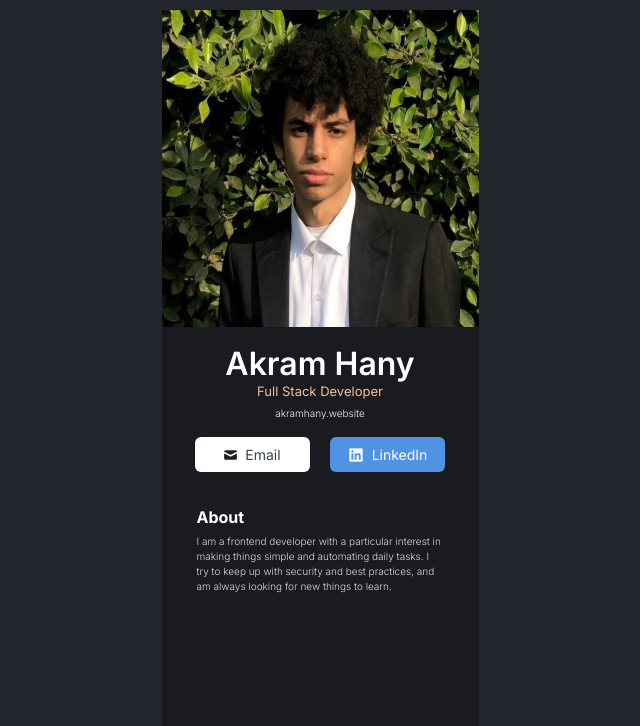
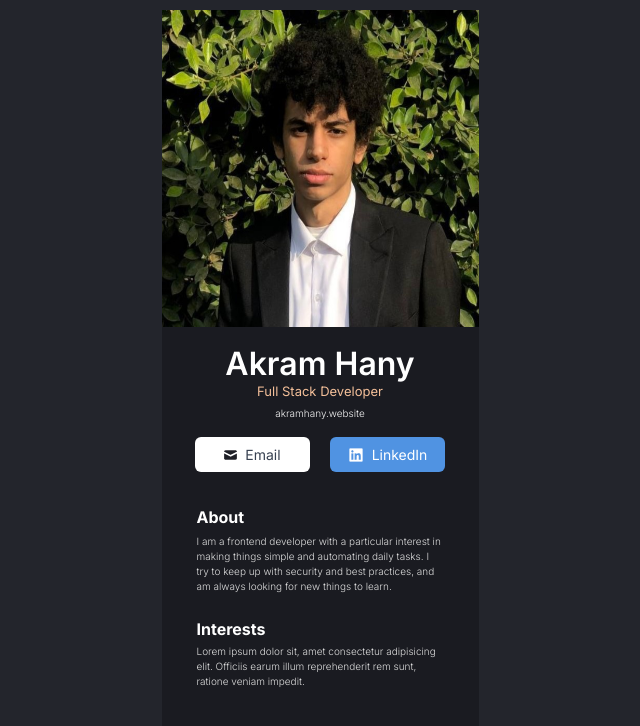
Before and after one commit to akramhany/Digital-Business-Card, a React (Vite) app: page / in a window 1280 px wide. Shown: the top 726 px of the page, without its empty margins (320-960 px from the left). Built offline with nearby package versions, Linux system fonts and the light colour scheme.

Commit message:
finish implementing the Interests section

```diff
--- a/src/App.jsx
+++ b/src/App.jsx
@@ -1,12 +1,14 @@
 import React from "react"
 import Info from "./components/Info.jsx"
 import About from "./components/About.jsx"
+import Interests from "./components/Interests.jsx"
 
 export default function App() {
     return (
         <>
             <Info />
             <About />
+            <Interests />
         </>
     )
 }
--- a/src/components/Interests.jsx
+++ b/src/components/Interests.jsx
@@ -0,0 +1,14 @@
+import React from "react"
+
+export default function Interests() {
+    return (
+        <div className="interests">
+            <h1 className="interests-title">
+                Interests
+            </h1>
+            <p  className="interests-content">
+            Lorem ipsum dolor sit, amet consectetur adipisicing elit. Officiis earum illum reprehenderit rem sunt, ratione veniam impedit.
+            </p>
+        </div>
+    )
+}
--- a/src/index.css
+++ b/src/index.css
@@ -109,3 +109,22 @@ body {
   margin-top: 7px;
   line-height: 15px;
 }
+
+.interests {
+  color: white;
+  margin-top: 25px;
+  padding: 0 35px;
+}
+
+.interests > h1 {
+  font-size: 16px;
+  font-weight: 700;
+}
+
+.interests > p {
+  font-size: 10px;
+  font-weight: 300;
+  color: #DCDCDC;
+  margin-top: 5px;
+  line-height: 15px;
+}
```
